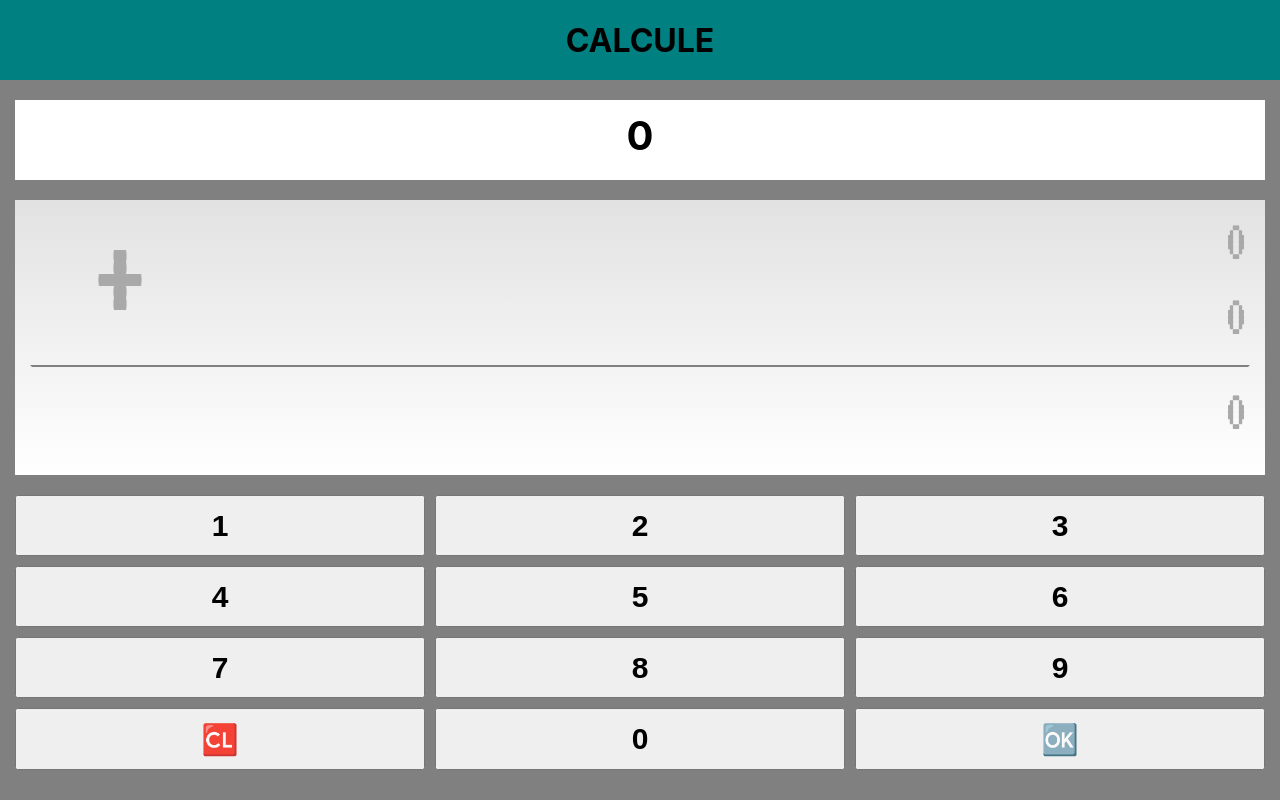
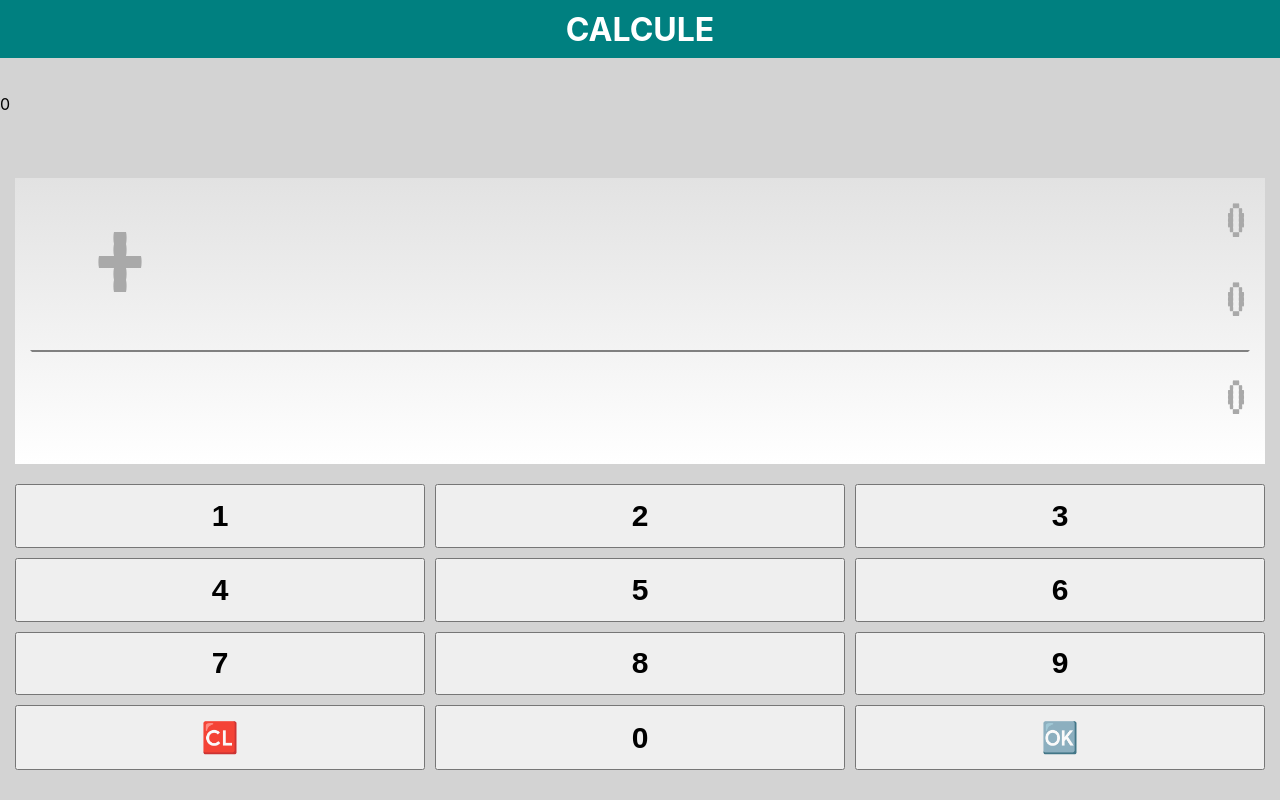
Before and after one commit to wildiney/math-test-app-for-kids-react, a React (Create React App) app: page / in a window 1280 px wide. Built offline with nearby package versions, Linux system fonts and the light colour scheme.

Commit message:
update structure

```diff
--- a/src/App.css
+++ /dev/null
@@ -1,8 +0,0 @@
-.container {
-    height: 100vh;
-    width: 100%;
-    display: grid;
-    grid-template-columns: 1fr;
-    grid-template-rows: 80px 80px 1fr 1fr 10px;
-    row-gap: 20px;
-}
--- a/src/App.js
+++ /dev/null
@@ -1,14 +0,0 @@
-import "./App.css";
-import Header from './components/Header/Header'
-import Screen from './components/Screen/Screen.js'
-
-function App() {
-  return (
-    <div className="container">
-      <Header />
-      <Screen />
-    </div>
-  );
-}
-
-export default App;
--- a/src/components/Screen/Screen.css
+++ b/src/components/Screen/Screen.css
@@ -1,4 +1,4 @@
-.score{
+/* .score{
     display:flex;
     align-items:center;
     height:100%;
@@ -14,7 +14,7 @@
 .score span{
     font-size:40px;
     font-weight:bold;
-}
+} */
 .screen{
     background-image: linear-gradient(to bottom, #e2e2e2,#fff);
     height:100%;
```
Also changed, not shown: 1 other file (tests, documents, lock files or other folders).
